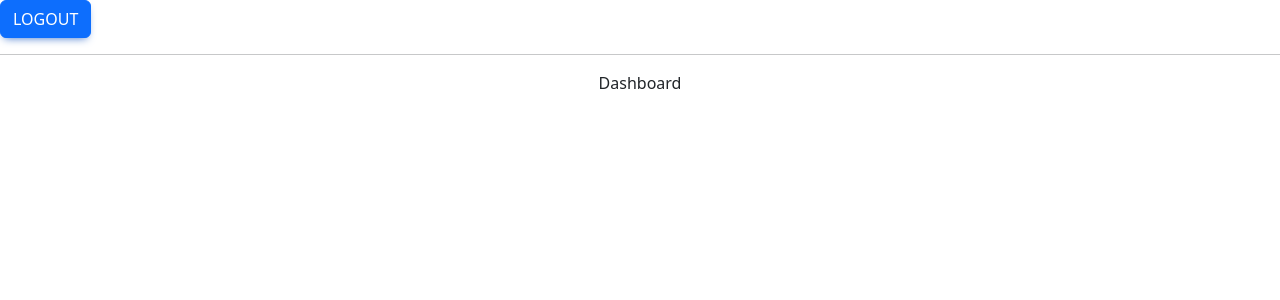
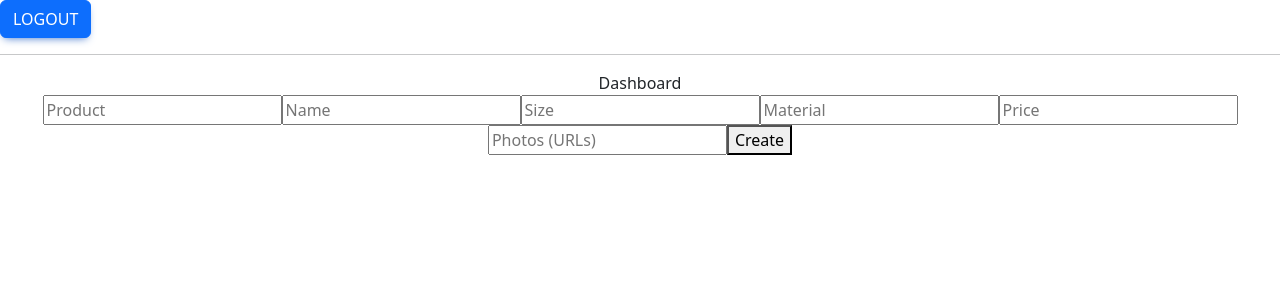
Before and after one commit to Sanjeev2525/Sri-lakshmi-priya-textiles, a React (Create React App) app in the folder sri_lakshmipriya_textiles/: page /admin in a window 1280 px wide. Shown: the top 300 px of the page. Built offline with nearby package versions, Linux system fonts and the light colour scheme; no server answers; sample sign-in values are in the browser's storage.

Commit message:
Add Product Page Added

```diff
--- a/sri_lakshmipriya_textiles/src/Components/Dashboard.jsx
+++ b/sri_lakshmipriya_textiles/src/Components/Dashboard.jsx
@@ -1,6 +1,8 @@
 import React from "react";
 import "./App.css";
 import { useNavigate } from "react-router-dom";
+import Post from "./Post";
+
 
 const Dashboard = () => {
   const history = useNavigate();
@@ -8,6 +10,7 @@ const Dashboard = () => {
 
   React.useEffect(() => {
     if (!localStorage.getItem("auth")) history("/login");
+    // eslint-disable-next-line
   }, [logout]);
 
   const logoutHandler = (e) => {
@@ -16,13 +19,16 @@ const Dashboard = () => {
     setLogout(true);
   };
 
+
+
   return (
     <>
       <button onClick={logoutHandler} className="btn btn-primary text-left">
         Logout
       </button>
 	  <hr/>
-      <div className="App">Dashboard</div>
+      <div style={{ textAlign: "center" }}>Dashboard</div>
+      <div><Post/></div>
     </>
   );
 };
--- /dev/null
+++ b/sri_lakshmipriya_textiles/src/Components/Post.jsx
@@ -0,0 +1,96 @@
+import React, { useState } from "react";
+import axios from "axios";
+import api from "../api/axiosConfig";
+
+function Post() {
+  const [product, setProduct] = useState("");
+  const [name, setName] = useState("");
+  const [size, setSize] = useState("");
+  const [material, setMaterial] = useState("");
+  const [price, setPrice] = useState("");
+  const [photos, setPhotos] = useState("");
+  const [message, setMessage] = useState("");
+
+  const handleSubmit = async (e) => {
+    e.preventDefault();
+    try {
+      const bodyFormData = new FormData();
+      bodyFormData.append("product", product);
+      bodyFormData.append("name", name);
+      bodyFormData.append("size", size);
+      bodyFormData.append("material", material);
+      bodyFormData.append("price", price);
+      bodyFormData.append("photos", photos);
+
+      const res = await api({
+        method: "post",
+        url: "/api/v1/products",
+        data: bodyFormData,
+        headers: { "Content-Type": "multipart/form-data" },
+      });
+
+      if (res.status === 200) {
+        setProduct("");
+        setName("");
+        setSize("");
+        setMaterial("");
+        setPrice("");
+        setPhotos("");
+        setMessage("Product created successfully");
+      } else {
+        setMessage("Some error occured");
+      }
+    } catch (err) {
+      console.log(err);
+    }
+  };
+
+  return (
+    <div className="App">
+      <form onSubmit={handleSubmit}>
+        <input
+          type="text"
+          value={product}
+          placeholder="Product"
+          onChange={(e) => setProduct(e.target.value)}
+        />
+        <input
+          type="text"
+          value={name}
+          placeholder="Name"
+          onChange={(e) => setName(e.target.value)}
+        />
+        <input
+          type="text"
+          value={size}
+          placeholder="Size"
+          onChange={(e) => setSize(e.target.value)}
+        />
+        <input
+          type="text"
+          value={material}
+          placeholder="Material"
+          onChange={(e) => setMaterial(e.target.value)}
+        />
+        <input
+          type="text"
+          value={price}
+          placeholder="Price"
+          onChange={(e) => setPrice(e.target.value)}
+        />
+        <input
+          type="text"
+          value={photos}
+          placeholder="Photos (URLs)"
+          onChange={(e) => setPhotos(e.target.value)}
+        />
+
+        <button type="submit">Create</button>
+
+        <div className="message">{message ? <p>{message}</p> : null}</div>
+      </form>
+    </div>
+  );
+}
+
+export default Post;
```
Also changed, not shown: 1 other file (tests, documents, lock files or other folders).
